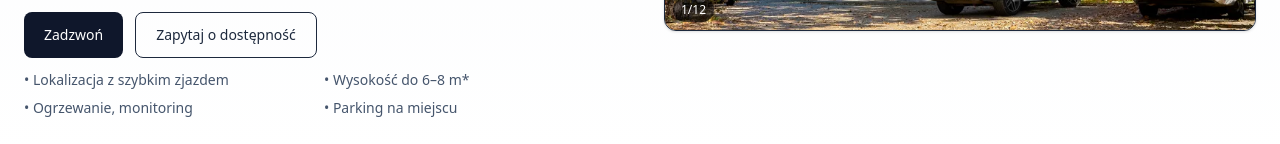
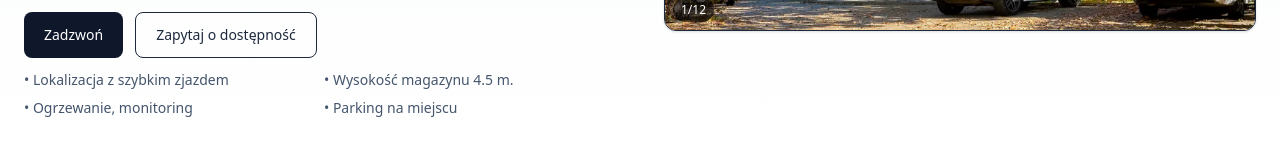
Before and after one commit to MateuszBuczynski/zwolenska97, a React (Vite) app: page / in a window 1280 px wide. Shown: the part 444-588 px from the top of the page. Built offline with nearby package versions, Linux system fonts and the light colour scheme.

Commit message:
'wyskosc'

```diff
--- a/src/components/Showcase.jsx
+++ b/src/components/Showcase.jsx
@@ -94,7 +94,7 @@
             {/* Na bardzo wąskich ekranach 1 kolumna, od 360px dwie */}
             <ul className="mt-3 grid grid-cols-1 min-[360px]:grid-cols-2 gap-2 text-sm text-slate-600">
               <li>• Lokalizacja z szybkim zjazdem</li>
-              <li>• Wysokość do 6–8 m*</li>
+              <li>• Wysokość magazynu 4.5 m.</li>
               <li>• Ogrzewanie, monitoring</li>
               <li>• Parking na miejscu</li>
             </ul>
```
